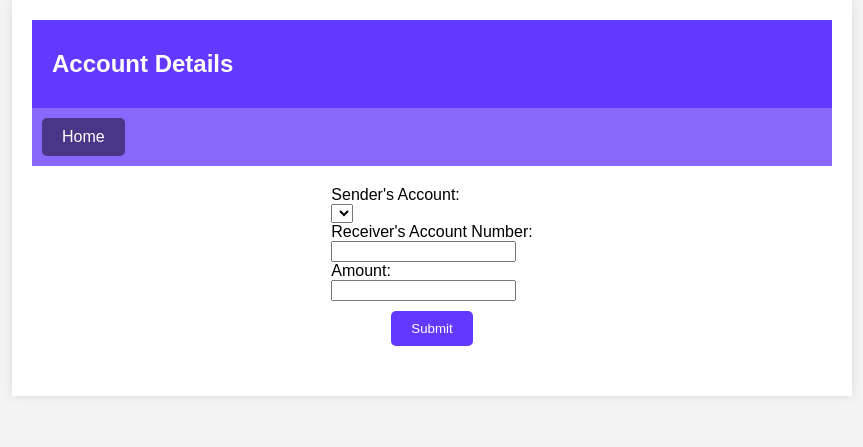
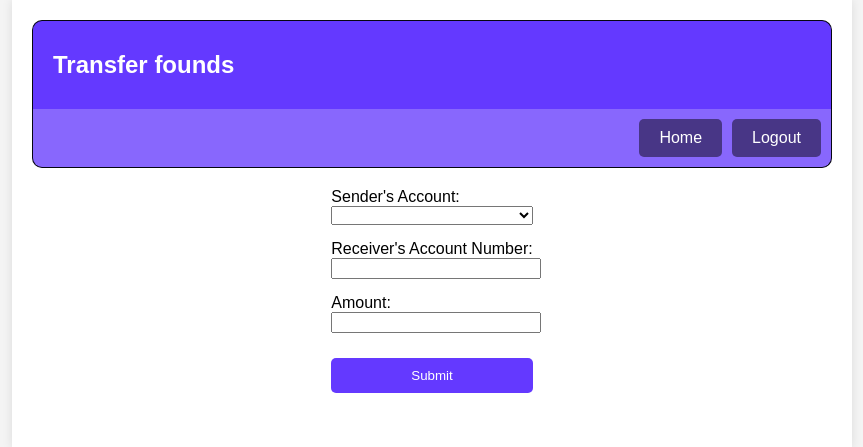
Before and after one commit to ricardobiselli/banking-system-django, a Django app: page /accounts/make_transaction/ in a window 1280 px wide. Shown: the top 447 px of the page, without its empty margins (208-1071 px from the left). Run offline with Django 4.2, Linux system fonts and the light colour scheme; a user stored in the database is signed in; data comes from the database, SQL or seed files in the repository; both versions use the stored data as it was after the commit; lists and menus that the app fills with data are empty.

Commit message:
transaction history, more CSS styling

```diff
--- a/accounts/static/css/common.css
+++ b/accounts/static/css/common.css
@@ -30,6 +30,11 @@ h1 {
   color: #fff;
   padding: 30px 20px;
   margin: 0;
+  border-top-left-radius:10px ;
+  border-top-right-radius: 10px;
+  border-right: 1px solid rgb(6, 6, 17);
+  border-left: 1px solid rgb(6, 6, 17);
+  border-top: 1px solid rgb(6, 6, 17);
 }
 
 h2 {
@@ -99,9 +104,14 @@ input[type="submit"] {
   color: #fff;
   padding: 10px 10px;
   margin:0;
+  border-bottom-left-radius: 10px;
+  border-bottom-right-radius: 10px;
+  border-right: 1px solid rgb(6, 6, 17);
+  border-left: 1px solid rgb(6, 6, 17);
+  border-bottom: 1px solid rgb(6, 6, 17);
 }
 
-#bar-button {
+.bar-button {
   display: inline-block;
   padding: 10px 20px;
   text-decoration: none;
@@ -114,8 +124,23 @@ input[type="submit"] {
 
 }
 
-#bar-button:hover {
+.bar-button:hover {
   background-color: #9a7eff;
   color: black;
   border: 1px solid black;
 }
+
+.left-button {
+  margin-left: auto;
+  margin-right: 10px;
+}
+
+.sub-container form label,
+.sub-container form input,
+.sub-container form select {
+  margin-bottom: 15px;
+  width: 100%;
+}
+.sub-container form input[type="submit"] {
+  margin-top: 10px;
+}
--- a/accounts/templates/make_transaction.html
+++ b/accounts/templates/make_transaction.html
@@ -7,13 +7,14 @@
   </head>
   <body>
     <div class="main-container">
-      <h1>Account Details</h1>
+      <h1>Transfer founds</h1>
       <div class="bar">
         {% if user_accounts %}
           <p id="bar">Welcome! {{ user_accounts.first.user.username }}</p>
         {% endif %}
 
-        <a id="bar-button" href="{% url 'account_details' %}">Home</a>
+        <a class="bar-button left-button" href="{% url 'account_details' %}">Home</a>
+        <a class="bar-button " href="{% url 'logout' %}">Logout</a>
       </div>
       <div class="sub-container">
         <form method="post" action="{% url 'make_transaction' %}">
@@ -27,8 +28,6 @@
           </select><br />
           <label for="receiver_account_number">Receiver's Account Number:</label><br />
           <input type="text" id="receiver_account_number" name="receiver_account_number" /><br />
-          <!-- <label for="nickname">Nickname:</label><br> -->
-          <!-- <input type="text" id="nickname" name="nickname"><br> -->
           <label for="amount">Amount:</label><br />
           <input type="text" id="amount" name="amount" /><br />
           <input type="submit" value="Submit" class="button" />
--- a/accounts/templates/select_currency.html
+++ b/accounts/templates/select_currency.html
@@ -12,7 +12,8 @@
         {% if user_accounts %}
           <p id="bar">Welcome! {{ user_accounts.first.user.username }}</p>
         {% endif %}
-        <a id="bar-button" href="{% url 'account_details' %}">Home</a>
+        <a class="bar-button left-button" href="{% url 'account_details' %}">Home</a>
+        <a class="bar-button " href="{% url 'logout' %}">Logout</a>
       </div>
       <form method="post">
         {% csrf_token %}
--- a/accounts/urls.py
+++ b/accounts/urls.py
@@ -7,7 +7,7 @@ urlpatterns = [
     path('logout/', auth_views.LogoutView.as_view(), name='logout'),
     path('register/', views.register, name='register'),
     path('account/', views.account_details, name='account_details'),
-    path('transactionhistory/', views.transaction_history, name='transaction_history'),
+    path('transaction_history/<int:account_id>/', views.transaction_history, name='transaction_history'),
     path('logout/', views.logout_view, name='logout'),
     path('make_transaction/', views.make_transaction, name='make_transaction'),
     path('save_frequent_destination_prompt/', views.save_frequent_destination_prompt, name='save_frequent_destination_prompt'),
--- a/accounts/views.py
+++ b/accounts/views.py
@@ -42,10 +42,11 @@ def account_details(request):
     return render(request, 'account_details.html', {'user_accounts': user_accounts, 'frequent_destinations': frequent_destinations})
 
 @login_required
-def transaction_history(request):
-    user_account = Account.objects.get(user=request.user)
+def transaction_history(request, account_id):
+    user_accounts = Account.objects.filter(user=request.user)
+    user_account = get_object_or_404(Account, pk=account_id, user=request.user)
     transactions = Transaction.objects.filter(sender=user_account) | Transaction.objects.filter(receiver=user_account)
-    return render(request, 'transaction_history.html', {'transactions': transactions})
+    return render(request, 'transaction_history.html', {'user_accounts': user_accounts,'transactions': transactions})
 
 def logout_view(request):
     logout(request)
```
Also changed, not shown: accounts/templates/account_details.html (+3 -4 lines), accounts/templates/transaction_history.html (+20 -3 lines), db.sqlite3.
